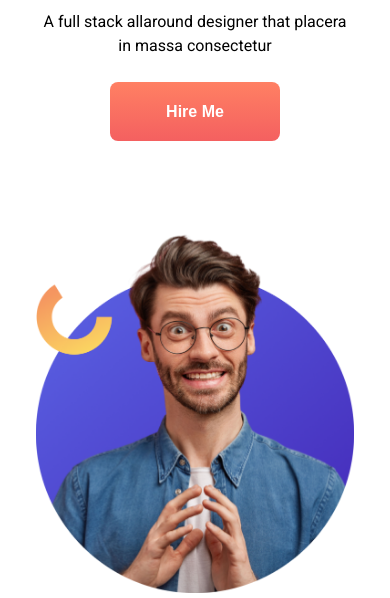
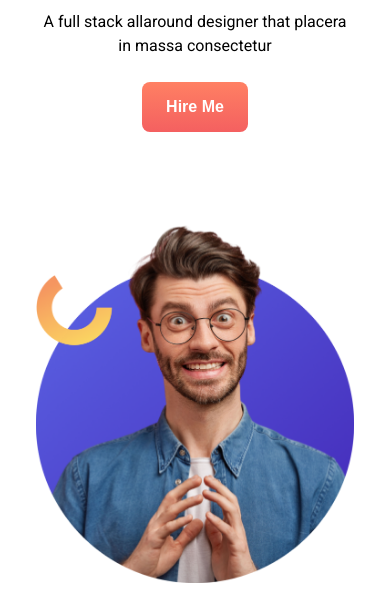
Before and after one commit to Ashikurahman23/personal-website, a plain HTML site: page index.html in a window 390 px wide. Shown: the part 246-844 px from the top of the page. Drawn offline with nearby package versions, Linux system fonts and the light colour scheme.

Commit message:
complete resoponsive

```diff
--- a/assets/css/responsive.css
+++ b/assets/css/responsive.css
@@ -28,6 +28,10 @@
   .lets-chat h2 {
     font-size: 2.5rem;
   }
+
+  .btn {
+    padding: 0.8rem 1.5rem;
+  }
 }
 
 /* Medium devices (tablets, 768px to 1023px) */
```
